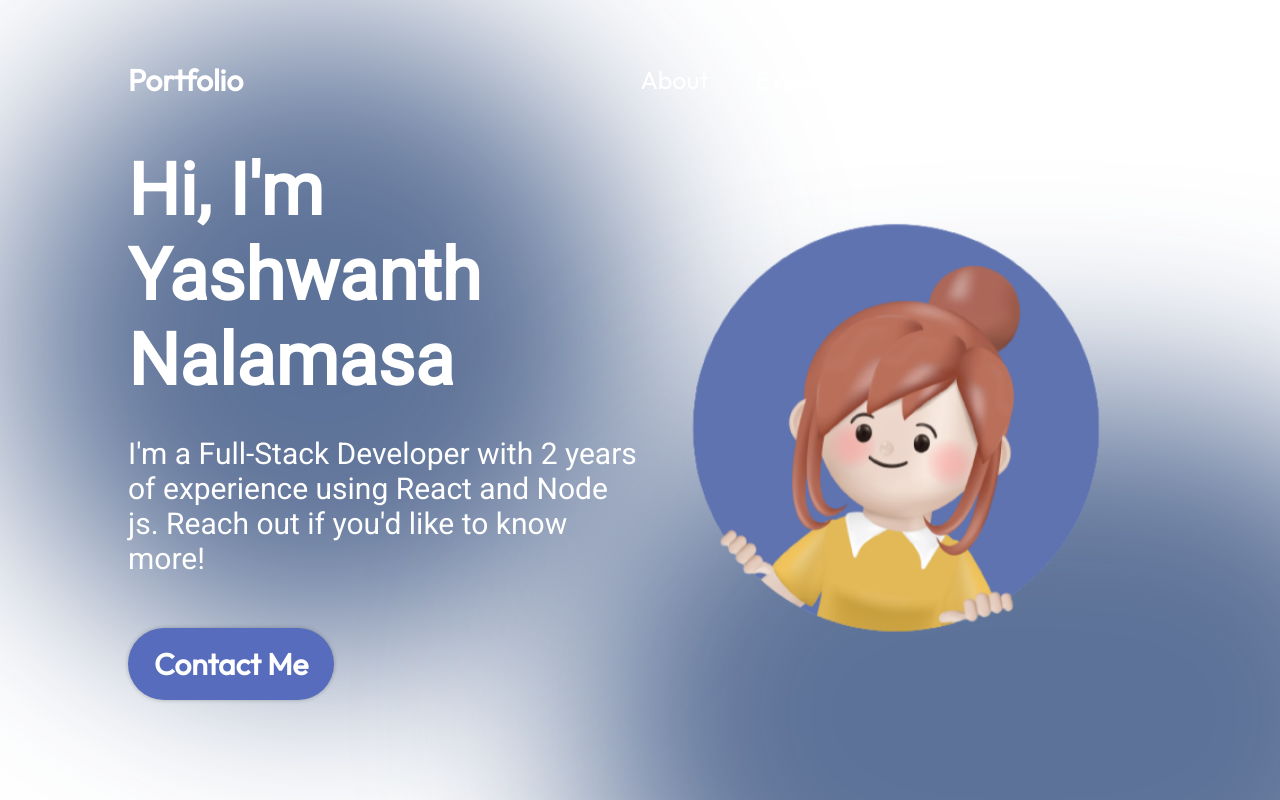
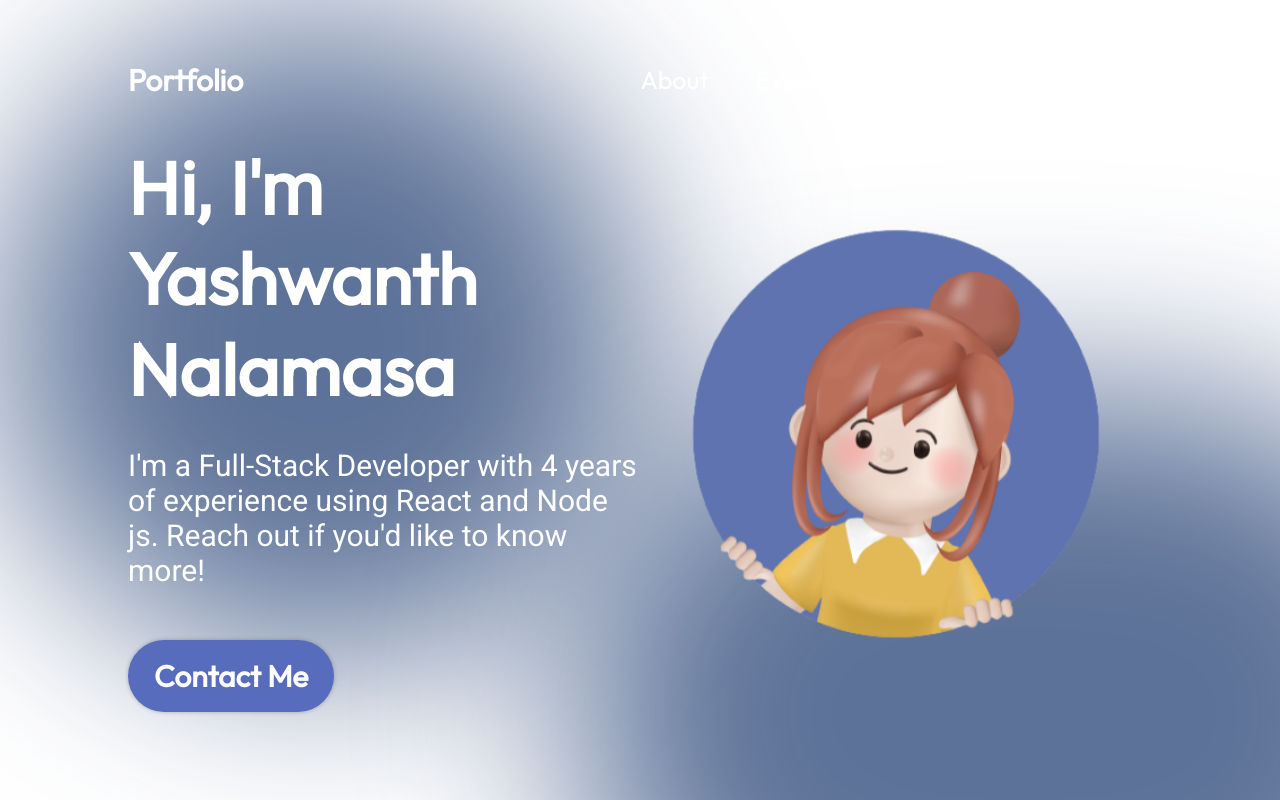
Before and after one commit to Yashu2507/portfolio, a React (Vite) app: page / in a window 1280 px wide. Shown: the top 800 px of the page. Built offline with nearby package versions, Linux system fonts and the light colour scheme.

Commit message:
chnaged Hero

```diff
--- a/src/components/Hero/Hero.jsx
+++ b/src/components/Hero/Hero.jsx
@@ -1,22 +1,35 @@
-import React from 'react'
+import React from "react";
 
-import styles from "./Hero.module.css"
-import { getimageUrl } from '../../utils'
+import styles from "./Hero.module.css";
+import { getimageUrl } from "../../utils";
 
 export const Hero = () => {
   return (
     <section className={styles.container}>
       <div className={styles.content}>
-        <h1 className={styles.title}>Hi, I'm Yashwanth Nalamasa</h1>
-        <p className={styles.description}>I'm a Full-Stack Developer with 2 years of experience using React and Node js. Reach out if you'd like to know more!</p>
-        <a href="mailto:yashwanthnalamasa@gmail.com" className={styles.contactBtn}>Contact Me</a>
-
+        <h1 className={styles.title}>
+          Hi, I'm <span style={{ display: "block" }}>Yashwanth Nalamasa</span>
+        </h1>
+        <p className={styles.description}>
+          I'm a Full-Stack Developer with 4 years of experience using React and
+          Node js. Reach out if you'd like to know more!
+        </p>
+        <a
+          href="mailto:yashwanthnalamasa@gmail.com"
+          className={styles.contactBtn}
+        >
+          Contact Me
+        </a>
       </div>
 
-      <img src={getimageUrl("hero/heroImage.png")} alt="Hero Image of me" className={styles.heroImg}/>
+      <img
+        src={getimageUrl("hero/heroImage.png")}
+        alt="Hero Image of me"
+        className={styles.heroImg}
+      />
 
       <div className={styles.topBlur}></div>
       <div className={styles.bottomBlur}></div>
     </section>
-  )
-}
+  );
+};
```
